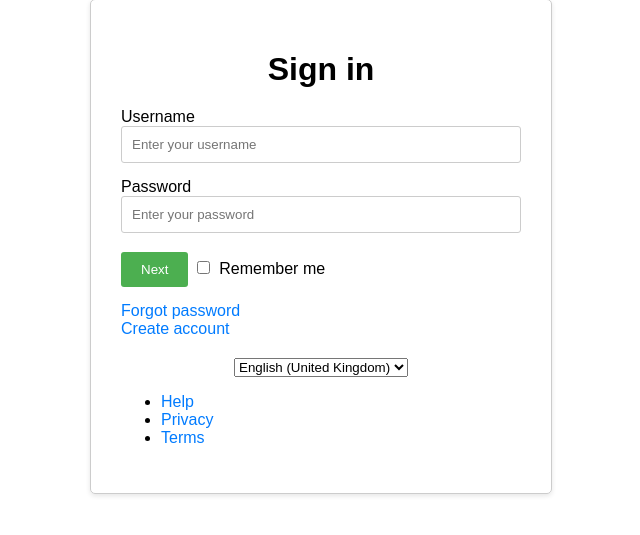
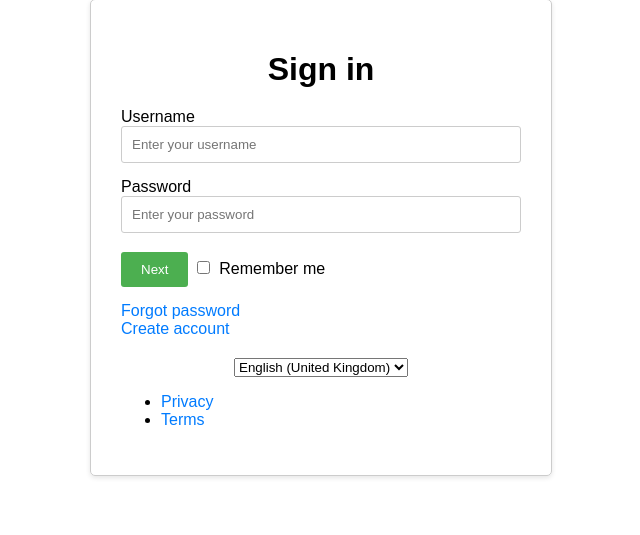
Before and after one commit to serdesiyon123/lms-host, a Django app: page /login/ in a window 1280 px wide. Shown: the part 51-586 px from the top of the page, without its empty margins (319-959 px from the left). Run offline with Django 5.2, Linux system fonts and the light colour scheme.

Commit message:
removing irrelevant things

```diff
--- a/templates/registration/login.html
+++ b/templates/registration/login.html
@@ -36,7 +36,6 @@
                 </select>
         </div>
         <ul class="links">
-            <li><a href="#">Help</a></li>
             <li><a href="#">Privacy</a></li>
             <li><a href="#">Terms</a></li>
         </ul>
```
